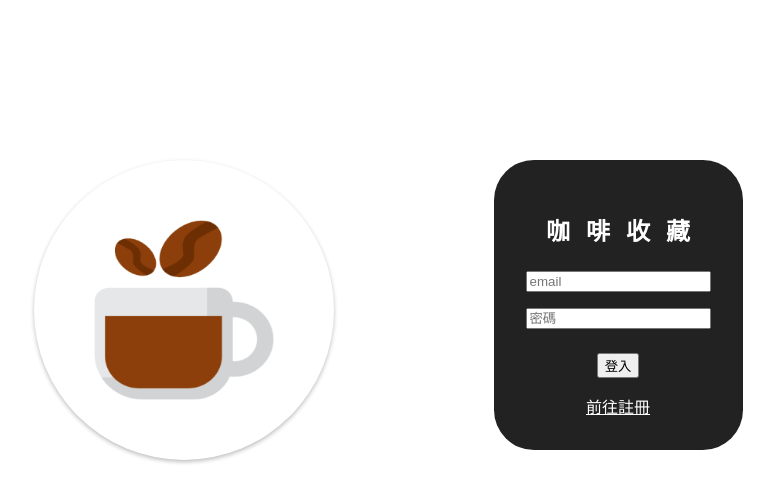
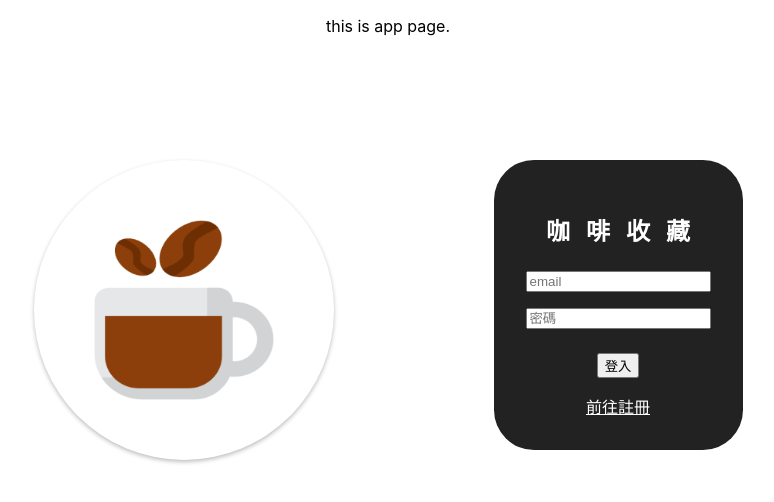
Before and after one commit to whps40333/coffee-shop-latest, a React (Create React App) app: page / in a window 1280 px wide. Shown: the top 502 px of the page, without its empty margins (252-1026 px from the left). Built offline with nearby package versions, Linux system fonts and the light colour scheme; no server answers.

Commit message:
delete context provider

```diff
--- a/src/App.js
+++ b/src/App.js
@@ -1,15 +1,13 @@
 import { BrowserRouter } from "react-router-dom";
 import Router from "./Routes/Router";
 import "./App.css";
-import { AuthContextProvider } from "./store/auth-context";
 
 function App() {
   return (
     <div className="App">
       <BrowserRouter>
-        <AuthContextProvider>
-          <Router />
-        </AuthContextProvider>
+        <p>this is app page.</p>
+        <Router />
       </BrowserRouter>
     </div>
   );
```
